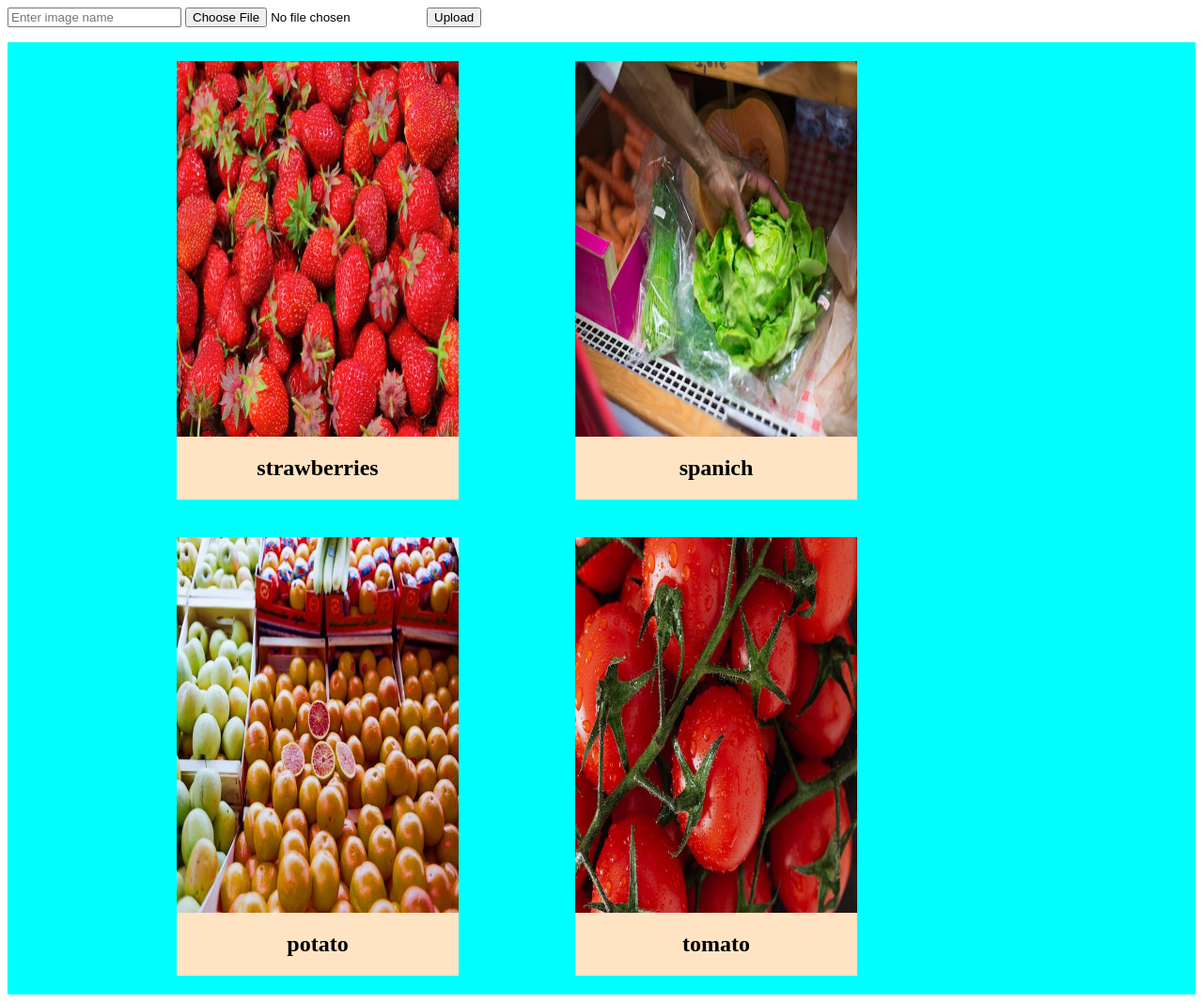
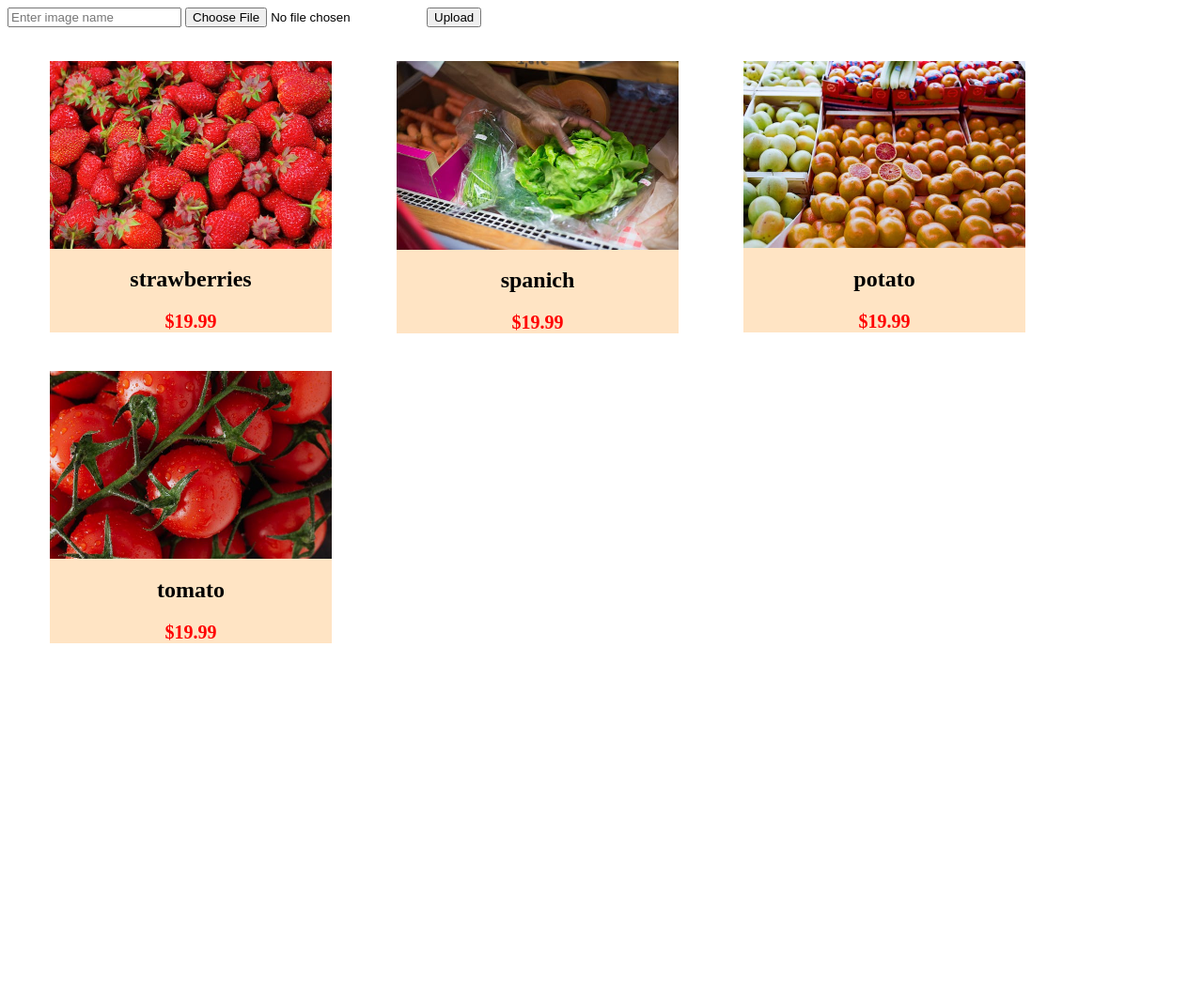
Before and after one commit to ilearn-code/E-Commerce-Filter, a PHP site: page / in a window 1280 px wide. Shown: the whole page at 94% size. After the commit the page ends 685 px from the top, so only its background shows below. Run offline with PHP 8.4, Linux system fonts and the light colour scheme; data comes from the database, SQL or seed files in the repository.

Commit message:
variations

```diff
--- a/css/style.css
+++ b/css/style.css
@@ -1,30 +1,43 @@
 
-.products
+/* .products
 {
     height: auto;
     background-color: aqua;
     padding-left: 80px;
-}
+} */
 
 
 .product_container
 {
     display: inline-block;
     width: 300px;
-    margin-left: 100px;
+    margin-left: 45px;
     margin-right: 20px;
     margin-bottom: 20px;
     margin-top: 20px;
     vertical-align: top;
     text-align: center;
     background-color: bisque;
+
+
 }
-.product_conatiner:nth-child(3n) {
+/* .product_conatiner:nth-child(3n) {
     margin-right: 0;
     color: yellow;
-  }
+  } */
 
 
+  .product_container img {
+    max-width: 100%;
+    height: auto;
+
+  }
+  .product_container .price {
+    font-size: 1.25rem;
+    color: #f00;
+    font-weight: bold;
+    margin-bottom: 10px;
+  }
 
 .product_container img
 {
--- a/index.php
+++ b/index.php
@@ -22,7 +22,7 @@
 
 
 
-			<div class="products">
+			<!-- <div class="products"> -->
 
 		<?php
         include "db_conn.php";
@@ -34,9 +34,9 @@
         $product_name= $row['product_name'];
 		?>
        <div class="product_container <?php echo $product_name?> ">
-
-      <img src="<?php echo $img_path ?>" height="400px" width="400px" >
+        <img src="<?php echo $img_path ?>" height="400px" width="400px" >
         <h2 class="PNAME"><?php echo $product_name?></h2>
+		<span class="price">$19.99</span>
      </div>
 
 		<?php
@@ -44,7 +44,7 @@
 ?>
 
 
-			</div>
+			<!-- </div> -->
 
 
 	</body>
```
